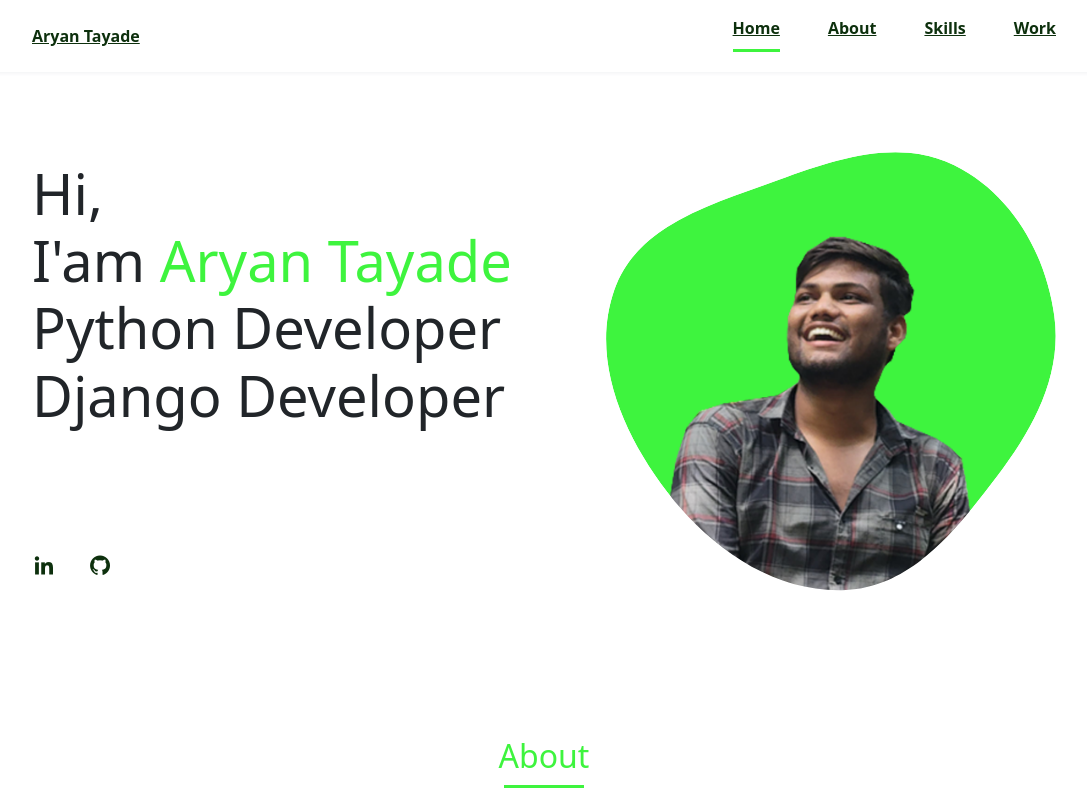
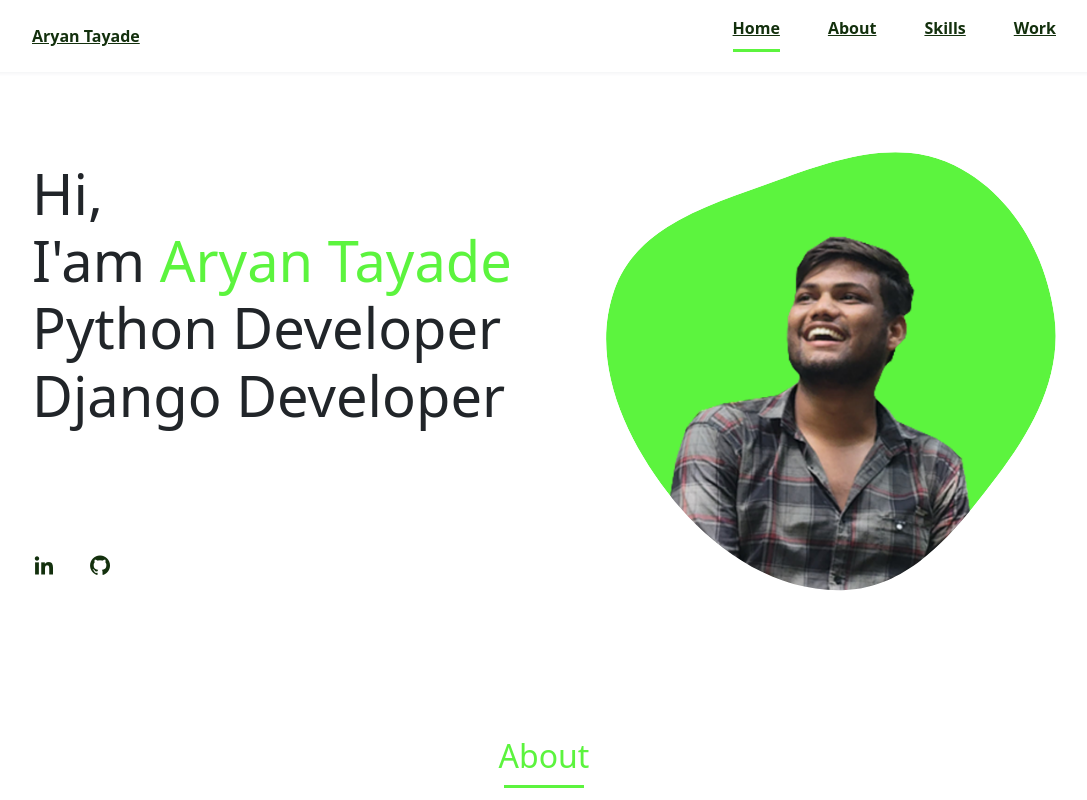
Before and after one commit to aryan12072002/Aryan-Portfolio, a plain HTML site: page index.html in a window 1280 px wide. Shown: the top 800 px of the page, without its empty margins (96-1183 px from the left). Drawn offline with nearby package versions, Linux system fonts and the light colour scheme.

Commit message:
Update styles.css

```diff
--- a/assets/css/styles.css
+++ b/assets/css/styles.css
@@ -7,7 +7,7 @@
   /*===== Colores =====*/
   /* Purple 260 - Red 355 - Blue 224 - Pink 340*/
   /* HSL color mode */
-  --hue-color: 120;
+  --hue-color: 110;
   --first-color: hsl(var(--hue-color), 89%, 60%);
   --second-color: hsl(var(--hue-color), 56%, 12%);
   /*===== Fuente y tipografia =====*/
```
